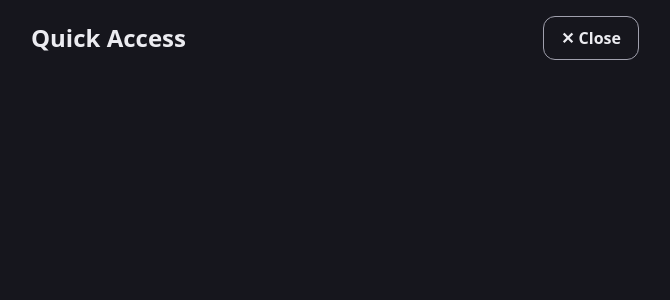
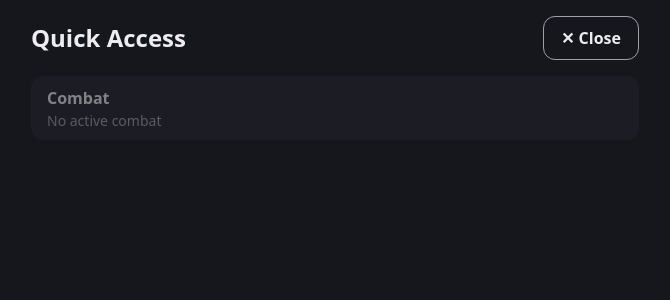
Before and after one commit to HayeW/dm-sidekick, a React (Vite) app: page /c/shadows-over-millbrook/quick in a window 1280 px wide. Shown: the top 300 px of the page, without its empty margins (305-975 px from the left). Built offline with nearby package versions, Linux system fonts and the light colour scheme.

Commit message:
DC-021 Combat item in Quick Access
Back to the active combat from any screen in two taps; disabled with
"No active combat" otherwise (D27). Choosing it replaces Quick Access in
the history; opened from combat it just closes (D23).

Co-Authored-By: Claude Opus 5.5 <noreply@anthropic.com>

```diff
--- a/src/ui/components/TopBar.tsx
+++ b/src/ui/components/TopBar.tsx
@@ -1,5 +1,8 @@
-import { Link } from 'react-router';
+import { Link, useLocation } from 'react-router';
 import styles from './TopBar.module.css';
+
+/** Router state for the Quick Access screen: the path of the screen that opened it. */
+export type QuickAccessState = { quickFrom: string };
 
 type Props = {
   /**
@@ -16,9 +19,11 @@ type Props = {
 /**
  * Top of every screen inside a campaign: the back control on the left, the Quick Access
  * button on the right (DC-020, decision D22). Opening Quick Access adds a history entry, so
- * the phone's Back closes it again (D23).
+ * the phone's Back closes it again (D23). It is told which screen opened it, so an item that
+ * leads back to that screen can simply close Quick Access.
  */
 export default function TopBar({ back, backLabel, campaignId }: Props) {
+  const { pathname } = useLocation();
   const label = `‹ ${backLabel}`;
   return (
     <div className={styles.bar}>
@@ -31,7 +36,11 @@ export default function TopBar({ back, backLabel, campaignId }: Props) {
           {label}
         </button>
       )}
-      <Link to={`/c/${campaignId}/quick`} className={styles.quick}>
+      <Link
+        to={`/c/${campaignId}/quick`}
+        state={{ quickFrom: pathname } satisfies QuickAccessState}
+        className={styles.quick}
+      >
         Quick
       </Link>
     </div>
--- a/src/ui/routes/QuickAccessPage.module.css
+++ b/src/ui/routes/QuickAccessPage.module.css
@@ -27,3 +27,70 @@
   outline: 2px solid var(--accent);
   outline-offset: 2px;
 }
+
+/* The items (D24): large rows, one tap each. */
+.items {
+  list-style: none;
+  margin: 0;
+  padding: 0;
+  display: flex;
+  flex-direction: column;
+  gap: 8px;
+}
+
+.item {
+  display: flex;
+  align-items: center;
+  gap: 12px;
+  width: 100%;
+  min-height: 64px;
+  padding: 8px var(--space);
+  border: 0;
+  border-radius: var(--radius);
+  background: var(--surface);
+  color: var(--text);
+  text-align: left;
+  text-decoration: none;
+  cursor: pointer;
+  -webkit-tap-highlight-color: transparent;
+}
+
+.item:active {
+  background: var(--bg);
+}
+
+.item:focus-visible {
+  outline: 2px solid var(--accent);
+  outline-offset: 2px;
+}
+
+/* No active combat (D27): still in its place, clearly not tappable. */
+.item:disabled {
+  cursor: default;
+  opacity: 0.5;
+}
+
+.text {
+  flex: 1;
+  min-width: 0;
+  display: flex;
+  flex-direction: column;
+}
+
+.title {
+  font-weight: 700;
+}
+
+.detail {
+  color: var(--text-muted);
+  font-size: 0.875rem;
+}
+
+.chevron {
+  color: var(--text-muted);
+  font-size: 1.5rem;
+}
+
+.item:disabled .chevron {
+  visibility: hidden;
+}
--- a/src/ui/routes/QuickAccessPage.tsx
+++ b/src/ui/routes/QuickAccessPage.tsx
@@ -1,11 +1,15 @@
 import { Link, useLocation, useNavigate, useParams } from 'react-router';
 import { getCampaign } from '../../data/campaigns';
+import { getActiveCombat } from '../../data/combats';
+import { findEncounter } from '../../domain/scene';
+import type { QuickAccessState } from '../components/TopBar';
 import styles from './QuickAccessPage.module.css';
 
 /**
  * DC-020: Quick Access, the escape hatch for things outside the current scene (requirements
  * §6). A screen with its own URL, so Back closes it and a refresh keeps it open (D23).
- * The items follow in later steps (DC-021, D24).
+ * DC-021: its items (D24). Choosing one replaces this screen in the history, so Back from the
+ * item returns to the screen Quick Access was opened from (D23).
  */
 export default function QuickAccessPage() {
   const { campaignId = '' } = useParams();
@@ -22,12 +26,19 @@ export default function QuickAccessPage() {
     );
   }
 
-  // Close does what Back does. Opened directly (a link in a new tab), there is no screen to
-  // go back to, so it opens the campaign, which shows the current scene (DC-003).
+  // Opened directly (a link in a new tab), there is no screen to go back to.
+  const openedDirectly = location.key === 'default';
+  // Close does what Back does; opened directly, it opens the campaign, which shows the
+  // current scene (DC-003).
   const close = () => {
-    if (location.key === 'default') navigate(`/c/${campaign.id}`, { replace: true });
+    if (openedDirectly) navigate(`/c/${campaign.id}`, { replace: true });
     else navigate(-1);
   };
+  const openedFrom = (location.state as Partial<QuickAccessState> | null)?.quickFrom;
+
+  const combat = getActiveCombat(campaign.id);
+  const encounter = combat?.encounterId ? findEncounter(campaign, combat.encounterId) : undefined;
+  const combatUrl = `/c/${campaign.id}/combat`;
 
   return (
     <main className="page">
@@ -37,6 +48,40 @@ export default function QuickAccessPage() {
           <span aria-hidden="true">✕</span> Close
         </button>
       </div>
+      <ul className={styles.items} aria-label="Quick Access items">
+        <li>
+          {/* Combat: back to the active combat from anywhere (D24). Always in the same place,
+              disabled without a combat (D27). Opened from the combat itself, it just closes. */}
+          {!combat ? (
+            <button type="button" className={styles.item} disabled>
+              <Item title="Combat" detail="No active combat" />
+            </button>
+          ) : openedFrom === combatUrl ? (
+            <button type="button" className={styles.item} onClick={close}>
+              <Item title="Combat" detail={encounter?.name ?? 'In progress'} />
+            </button>
+          ) : (
+            // Opened directly, keep this screen in the history, so Back from combat stays in the app.
+            <Link to={combatUrl} replace={!openedDirectly} className={styles.item}>
+              <Item title="Combat" detail={encounter?.name ?? 'In progress'} />
+            </Link>
+          )}
+        </li>
+      </ul>
     </main>
   );
 }
+
+function Item({ title, detail }: { title: string; detail: string }) {
+  return (
+    <>
+      <span className={styles.text}>
+        <span className={styles.title}>{title}</span>
+        <span className={styles.detail}>{detail}</span>
+      </span>
+      <span className={styles.chevron} aria-hidden="true">
+        ›
+      </span>
+    </>
+  );
+}
```
Also changed, not shown: 2 other files (tests, documents, lock files or other folders).
